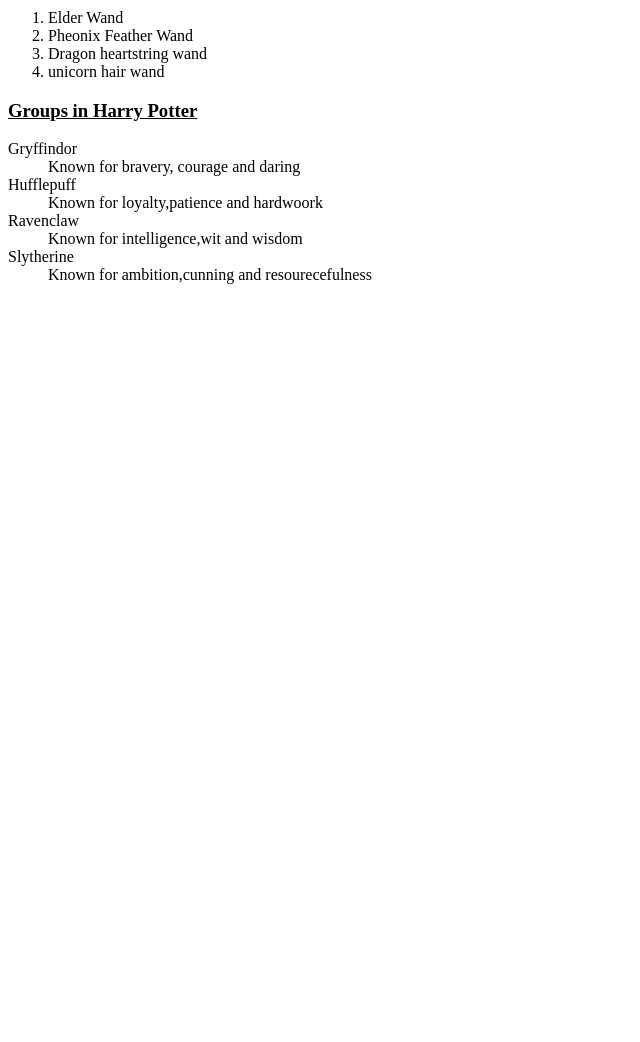
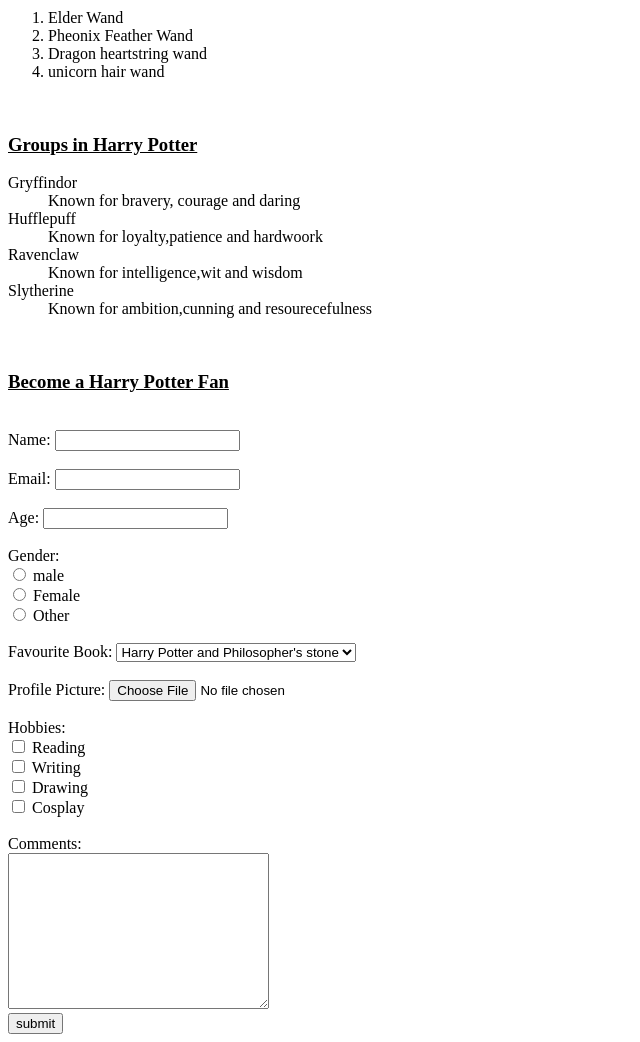
Before and after one commit to k-h-aysha/web-day2, a plain HTML site: page index.html in a window 1280 px wide. Shown: the part 1057-2099 px from the top of the page, without its empty margins (0-640 px from the left). Before the commit the page ends 1357 px from the top, so only its background shows below. Drawn offline with Linux system fonts and the light colour scheme.

Commit message:
form created

```diff
--- a/index.html
+++ b/index.html
@@ -12,11 +12,11 @@
     <h3>About the Author</h3>
     <p>Lorem ipsum dolor sit amet, consectetur adipisicing elit. Consequatur laborum expedita iure quam ab praesentium nihil, molestiae enim quas modi necessitatibus soluta voluptates quis perspiciatis aperiam ipsam cupiditate ullam. Aliquid.</p>
     <h3>Image</h3>
-    <img src="./1-Harry-Potter-and-the-Cursed-Child.jpg" width="30%">
-    <img src="./OIP (1).jpg" alt="Harry Potter and cursed Child" width="30%">
+    <img src="./1-Harry-Potter-and-the-Cursed-Child.jpg" width="30%" height="40%">
+    <img src="./OIP (1).jpg" alt="Harry Potter and cursed Child" width="30%" height="40%">
     <img src="./11. The Australian company of Harry Potter and the Cursed Child. Photo Matt Murphy._2842.jpg" width="30%">
     <br>
-    <button onclick="https://www.london-theater-tickets.com/harry-potter-and-the-cursed-child-tickets/">BOOK NOW</button>
+    <button onclick="window.open('https://www.london-theater-tickets.com/harry-potter-and-the-cursed-child-tickets/', '_blank');">Click Me</button>
     <br><br>
 
     <!--table-->
@@ -74,6 +74,7 @@
         <li>Dragon heartstring wand</li>
         <li>unicorn hair wand</li>
     </ol>
+    <br>
 
     <u><h3>Groups in Harry Potter</h3></u>
     <dl>
@@ -101,7 +102,54 @@
         <dd>
             Known for ambition,cunning and resourecefulness
         </dd>
+    </dl>
 
-    </dl>
+    <!--form-->
+    <br>
+    <u><h3>Become a Harry Potter Fan</h3></u><br>
+    <form action="">
+        <label for="name">Name:</label>
+        <input type="text"><br><br>
+
+        <label for="email">Email:</label>
+        <input type="email" name="emaiil" id="email"><br><br>
+
+        <label for="age">Age:</label>
+        <input type="number" name="age" id="age"><br><br>
+
+        <label for="gender">Gender:</label><br>
+        <input type="radio" name="gender" id="male">
+        <label for="male">male</label><br>
+        <input type="radio" name="gender" id="female">
+        <label for="female">Female</label><br>
+        <input type="radio" name="gender" id="other">
+        <label for="other">Other</label><br><br>
+
+
+        <label for="fav">Favourite Book:</label>
+        <select name="book" id="fav">
+            <option value="philosopher's stone">Harry Potter and Philosopher's stone</option>
+            <option value="chamber of secrets">Harry Potter and chamber of secrets</option>
+            <option value="goblet of fire">Harry Potter and the Goblet of fire</option>
+        </select>
+        <br><br>
+
+        <label for="profile">Profile Picture:</label>
+        <input type="file" name="file" id="profile"><br><br>
+
+        <label for="hobbies">Hobbies:</label><br>
+        <input type="checkbox" name="hobbies" id="reading">
+        <label for="reading">Reading</label><br>
+        <input type="checkbox" name="hobbies" id="writing">
+        <label for="writing">Writing</label><br>
+        <input type="checkbox" name="hobbies" id="drawing">
+        <label for="drawing">Drawing</label><br>
+        <input type="checkbox" name="hobbies" id="cosplaying">
+        <label for="cosplaying">Cosplay</label><br><br>
+
+        <label for="comments">Comments:</label><br>
+        <textarea name="comments" id="comments" cols="30" rows="10"></textarea><br>
+        <input type="submit" value="submit">
+    </form>
 </body>
 </html>
```
